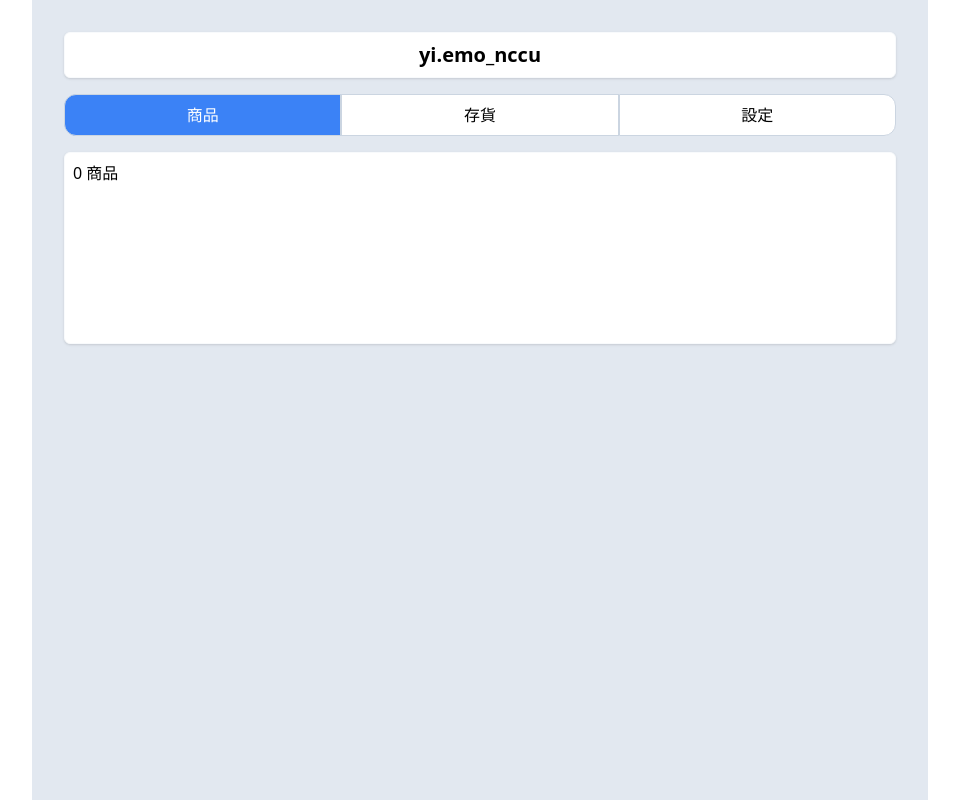
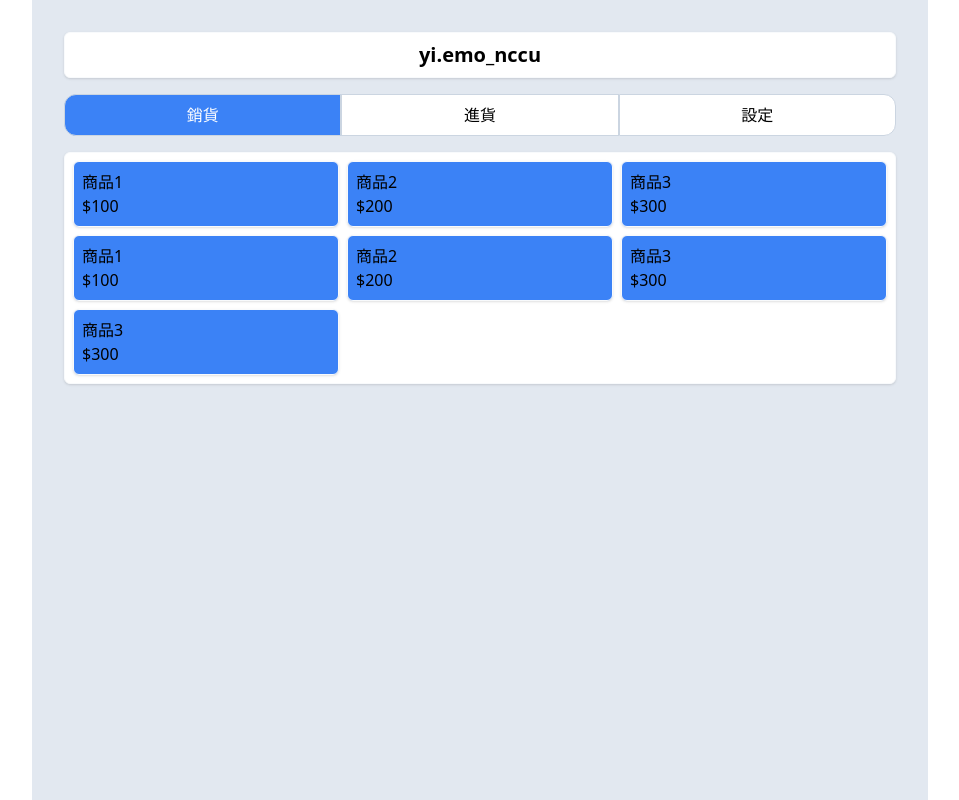
Before and after one commit to z15r7/yiemo_pmis, a Vue app in the folder frontend/: page / in a window 1280 px wide. Shown: the whole page, without its empty margins (160-1119 px from the left). Built offline with nearby package versions, Linux system fonts and the light colour scheme.

Commit message:
body grid column

```diff
--- /dev/null
+++ b/frontend/src/components/Body.vue
@@ -0,0 +1,29 @@
+<template>
+    <div class="border border-slate-50 shadow bg-white p-2 rounded-md">
+        <div class="grid grid-cols-1 sm:grid-cols-3 gap-2">
+            <div class="border border-slate-50 shadow bg-blue-500 p-2 rounded-md" v-for="item in products">
+                <p>{{ item.name }}</p>
+                <p>{{ handlePrice(item.price) }}</p>
+            </div>
+        </div>
+
+    </div>
+</template>
+
+<script>
+    export default {
+        data: () => ({
+        }),
+        props: ['selected', 'menuItem', 'products'],
+        methods: {
+            handleSelected: function (idx) {
+                this.$emit('handleSelected', idx);
+            },
+            handlePrice: function (value) {
+                return `$${JSON.stringify(value)}`;
+            }
+        },
+        computed: {
+        },
+    }
+</script>
--- a/frontend/src/components/Main.vue
+++ b/frontend/src/components/Main.vue
@@ -6,15 +6,17 @@
             :menuItem="menuItem"
             @handleSelected="handleSelected"
         />
-        <div class="border border-slate-50 shadow bg-white p-2 rounded-md h-48">
-            {{ selected }}
-            {{ menuItem[selected].name }}
-        </div>
+        <Body
+            :selected="selected"
+            :menuItem="menuItem"
+            :products="products"
+        />
     </div>
 </template>
 
 <script>
 import Header from '/src/components/Header.vue';
+import Body from '/src/components/Body.vue';
 
 export default {
     data: () => ({
@@ -22,13 +24,17 @@ export default {
         section: "",
         selected: 0,
         menuItem: [
-            {name: "商品", link: "product"},
-            {name: "存貨", link: "stock"},
+            {name: "銷貨", link: "product"},
+            {name: "進貨", link: "stock"},
             {name: "設定", link: "setting"}
         ],
         products: [
             {name: "商品1", price: 100, stock: 10},
             {name: "商品2", price: 200, stock: 20},
+            {name: "商品3", price: 300, stock: 30},
+            {name: "商品1", price: 100, stock: 10},
+            {name: "商品2", price: 200, stock: 20},
+            {name: "商品3", price: 300, stock: 30},
             {name: "商品3", price: 300, stock: 30},
         ],
     }),
@@ -41,6 +47,7 @@ export default {
     },
     components: {
         Header,
+        Body
     },
 }
 </script>
```
